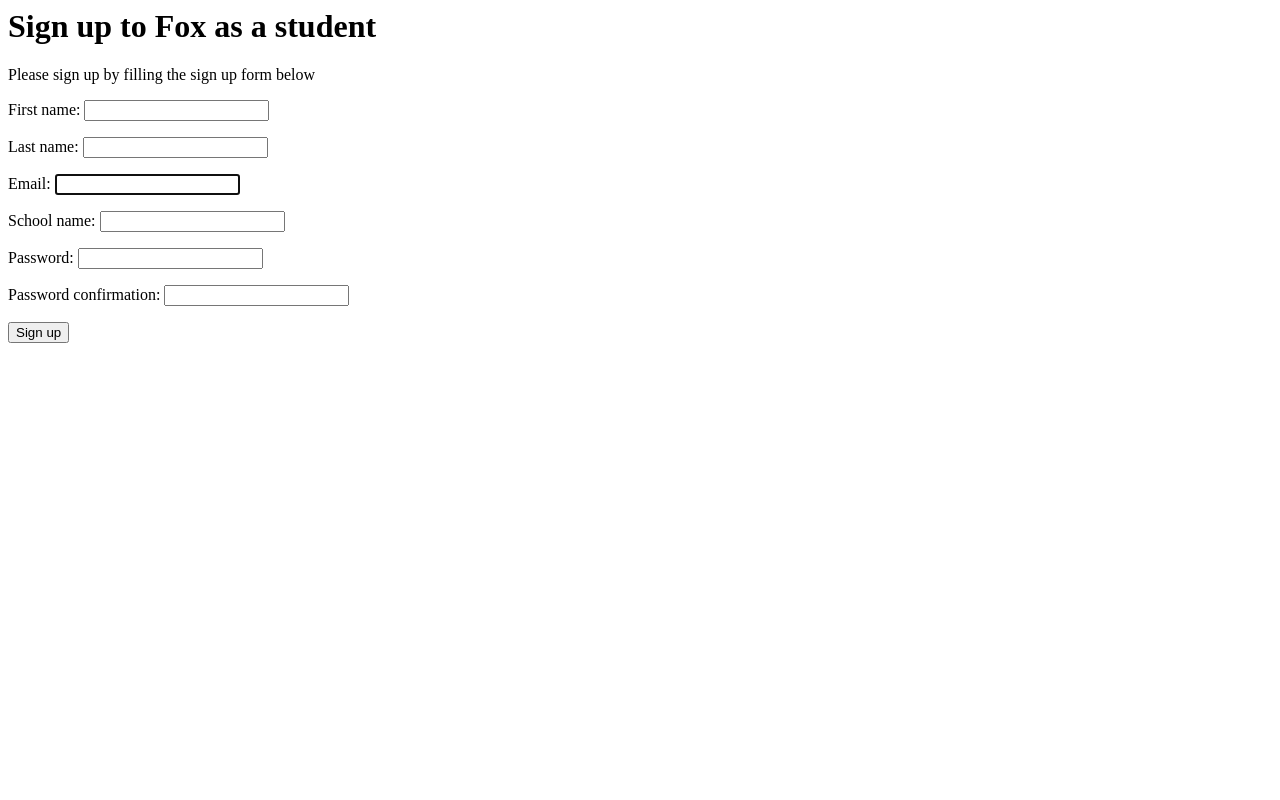
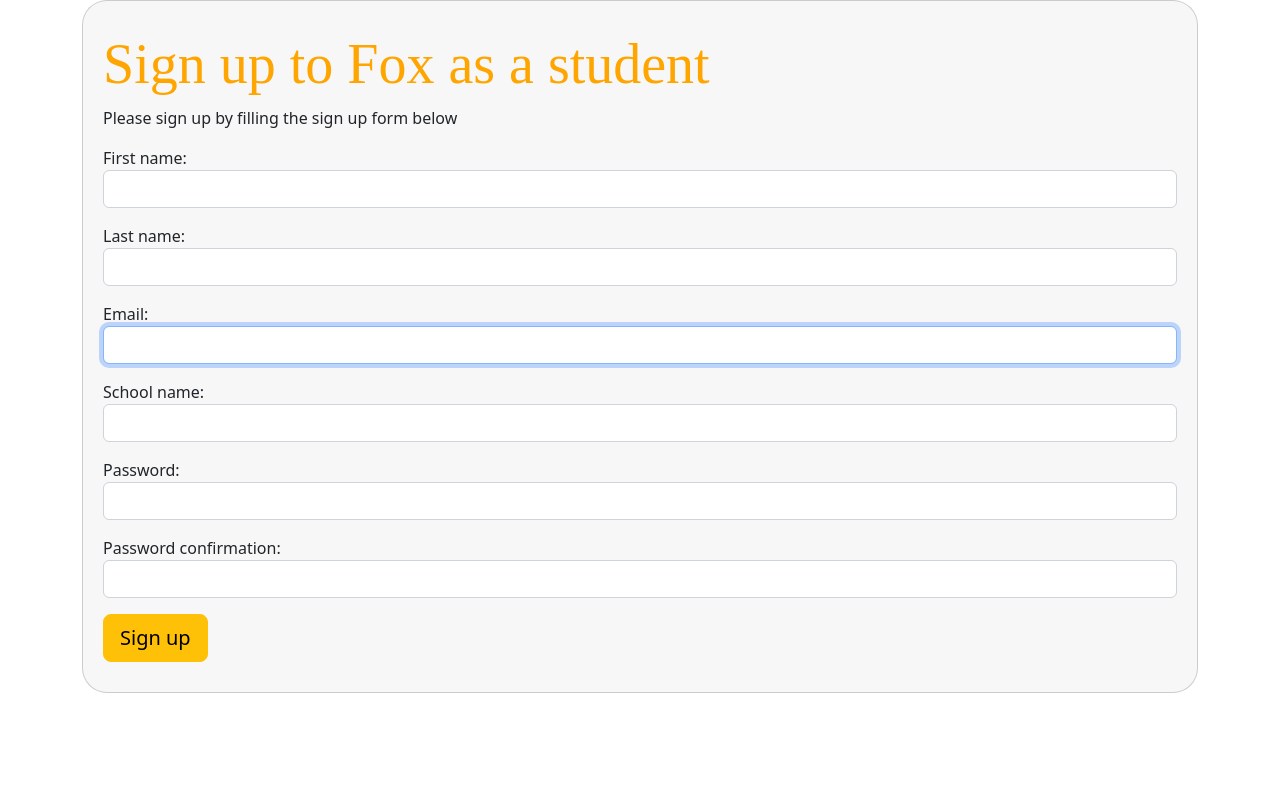
Before and after one commit to rqres/School-Management, a Django app: page /sign_up/student/ in a window 1280 px wide. Run offline with Django 4.2, Linux system fonts and the light colour scheme; some libraries are stand-ins or nearby versions.

Commit message:
format signup student page with bootstrap

```diff
--- a/lessons/templates/home.html
+++ b/lessons/templates/home.html
@@ -4,9 +4,9 @@
   <div class="container vh-100">
     <div class="row h-100">
       <div class="col-12 my-auto">
-        <div class="card cover-card mx-auto offset-md-1 offset-lg-2 text-center" style="width: 50rem;">
-          <h1 class="card-title cover-title">Fox</h1>
-          <h3 class="card-subtitle cover-text mb-2 text-muted">Welcome to the Fox musical tutoring website</h3>
+        <div class="card home-card mx-auto offset-md-1 offset-lg-2 text-center">
+          <h1 class="card-title home-title">Fox</h1>
+          <h3 class="card-subtitle home-text mb-2 text-muted">Welcome to the Fox musical tutoring website</h3>
           <p>Please log in below if you are a registered user, or sign up if you are not yet a registered user</p>
           <div><p><a href='{% url 'log_in' %}' class="btn btn-lg btn-warning">Log in</a></p></div>
           <div><p><a href='{% url 'sign_up' %}' class="btn btn-sm btn-secondary">Sign up</a></p></div>
--- a/lessons/templates/log_in.html
+++ b/lessons/templates/log_in.html
@@ -1,5 +1,8 @@
 {% extends 'base.html' %}
 {% block body %}
+<div class="container vh-100">
+  <div class="row h-100">
+    <div class="col-12">
       <h1><strong>Log In</strong></h1>
       <form action= '{% url 'log_in' %}' method="post">
         {% csrf_token %}
@@ -7,4 +10,7 @@
         <input type="submit" value="Log In">
       </form>
       <div><p><a href='#'>Forgot your password?</p></div>
+    </div>
+  </div>
+</div>
 {% endblock %}
--- a/lessons/templates/sign_up_student.html
+++ b/lessons/templates/sign_up_student.html
@@ -1,17 +1,34 @@
-<html>
-
-<head>
-  <title>Fox_student_sign_up_page</title>
-</head>
-
-<body>
-  <h1>Sign up to Fox as a student</h1>
-  <p>Please sign up by filling the sign up form below</p>
-  <form action="{% url 'sign_up_student' %}" method="post">
-    {% csrf_token %}
-    {{ form.as_p }}
-    <input type="submit" value="Sign up">
-  </form>
-</body>
-
-</html>
+{% extends 'base.html' %}
+{% block body %}
+<div class="container vh-100">
+  <div class="row h-100">
+    <div class="col-12">
+      <div class="card signup-card">
+        <h2 class="signup-title">Sign up to Fox as a student</h2>
+        <p>Please sign up by filling the sign up form below</p>
+        <form action="{% url 'sign_up_student' %}" method="post">
+          {% csrf_token %}
+          {% load widget_tweaks %}
+          {% for field in form %}
+            <div class="mb-3">
+              {{ field.label_tag }}
+              {% if form.is_bound %}
+                {% if field.errors %}
+                  {% render_field field class="form-control is-invalid" %}
+                {% else %}
+                  {% render_field field class="form-control is-valid" %}
+                {% endif %}
+              {% else %}
+                {% render_field field class="form-control" %}
+              {% endif %}
+              <div class="valid-feedback">valid input</div>
+              <div class="invalid-feedback">{{ field.errors }}</div>
+            </div>
+          {% endfor %}
+          <input type="submit" value="Sign up" class="btn btn-lg btn-warning">
+        </form>
+      </div>
+    </div>
+  </div>
+</div>
+{% endblock %}
--- a/msms/settings.py
+++ b/msms/settings.py
@@ -39,6 +39,7 @@
     'django.contrib.messages',
     'django.contrib.staticfiles',
     'lessons',
+    'widget_tweaks',
 ]
 
 MIDDLEWARE = [
--- a/requirements.txt
+++ b/requirements.txt
@@ -1,6 +1,7 @@
 asgiref==3.5.2
 certifi==2022.9.24
 Django==4.1.2
+django-widget-tweaks==1.4.12
 Faker==15.1.1
 python-dateutil==2.8.2
 six==1.16.0
--- a/static/custom.css
+++ b/static/custom.css
@@ -36,18 +36,24 @@
 /*
  * Cover page
  */
-h1.cover-title {
+h1.home-title {
   font-size: 4.5rem;
   font-family: 'Comic Sans MS';
   color: #FFA500;
 }
 
-h3.cover-text {
+h2.signup-title {
+  font-size: 3.5rem;
+  font-family: 'Arial Rounded MT BOLD';
+  color: #FFA500;
+}
+
+h3.home-text {
   font-size: 2rem;
   font-family: 'Arial Rounded MT';
 }
 
-.cover-card {
+.home-card {
   background-color: rgba(245, 245, 245, 0.8);
   max-width: 50rem;
   padding-top: 30px;
@@ -56,10 +62,19 @@
   padding-bottom: 30px;
   border-radius: 45px;
 }
-.cover-card-block {
+.home-card-block {
   opacity: 1
 }
 
+.signup-card {
+  background-color: rgba(245, 245, 245, 0.8);
+  max-width: 100rem;
+  padding-top: 30px;
+  padding-left: 20px;
+  padding-right: 20px;
+  padding-bottom: 30px;
+  border-radius: 25px;
+}
 
 /*
  * forms
```
Lines whose indentation alone changed are shown as unchanged.
